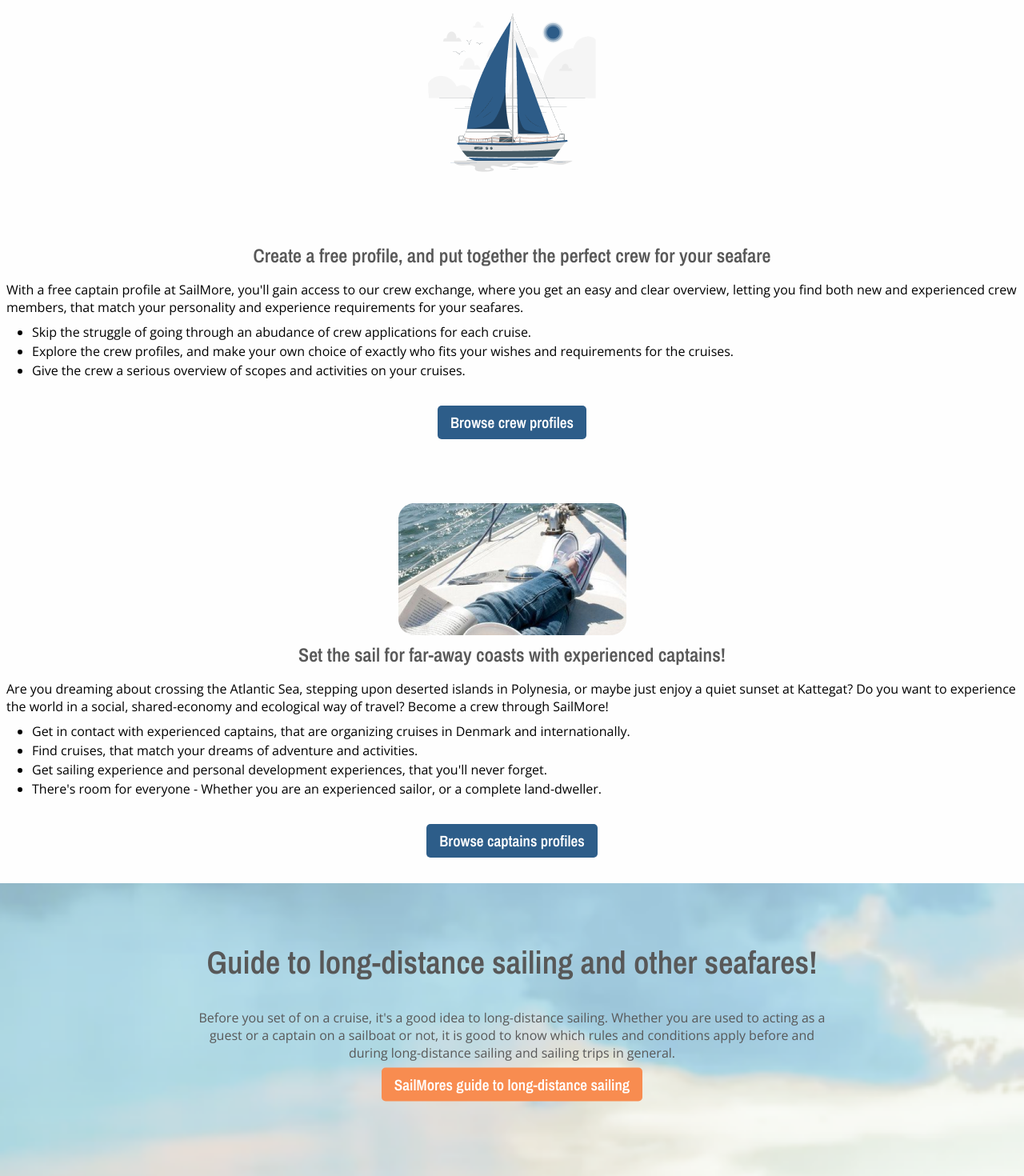
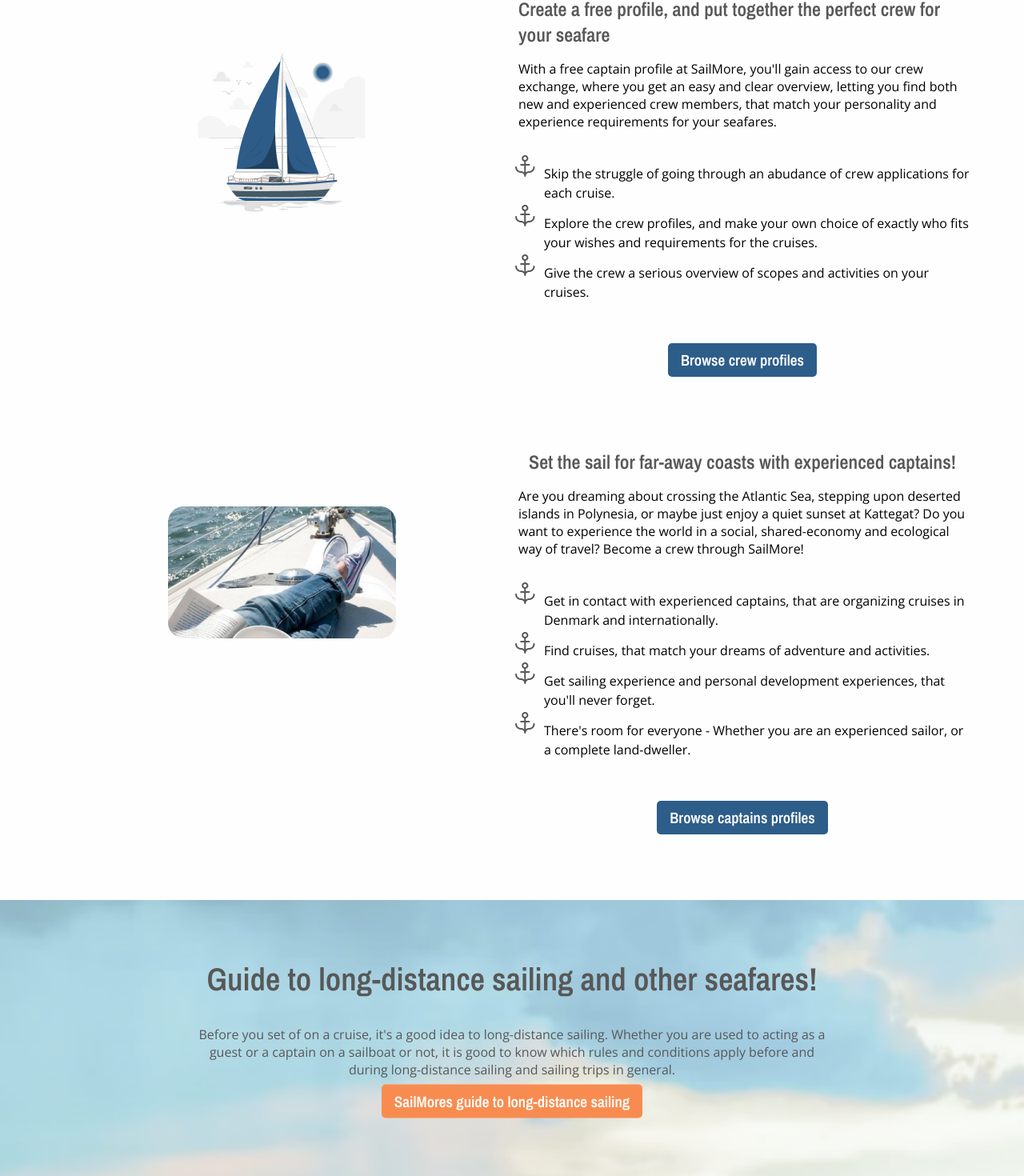
Before and after one commit to soswind/final-project-smooth-sailing-solutions, a React (Vite) app: page / in a window 1280 px wide. Shown: the part 1117-2587 px from the top of the page at 80% size. Built offline with nearby package versions, Linux system fonts and the light colour scheme.

Commit message:
Fix styling for landingpage

```diff
--- a/src/App.jsx
+++ b/src/App.jsx
@@ -10,7 +10,7 @@ import PrivateRoute from './components/Authenticator';
 import CaptainDashboard from './CaptainDashboard';
 import Seafares from './Seafares';
 import SignUpForm from './components/Signup';
-import Landingpage from './Landingpage';
+import Landingpage from './components/Landingpage';
 import NavbarBottom from './components/NavbarBottom';
 
 
--- a/src/Styles.css
+++ b/src/Styles.css
@@ -1,5 +1,6 @@
 @import url("App.css");
 @import url("./components/styles/header.css");
+@import url("./components/styles/splashscreen.css");
 
 * {
   margin: 0;
--- a/src/Landingpage.jsx
+++ b/src/components/Landingpage.jsx
@@ -3,9 +3,11 @@ import React from "react"
 
 export default function Landingpage() {
     return (
-        <section>
+        <>
+        <section className="landingpage">
+            <section className="crewprofiles">
             <img className="boat-image" src="../src/images/boat.png"></img>
-            <h2>Create a free profile, and put together the perfect crew for your seafare</h2>
+            <div><h2>Create a free profile, and put together the perfect crew for your seafare</h2>
             <p className="land-paragraph">With a free captain profile at SailMore, you'll gain access to our crew exchange, where you get
                 an easy and clear overview, letting you find both new and experienced crew members, that match your
                 personality and experience requirements for your seafares.
@@ -15,9 +17,11 @@ export default function Landingpage() {
                 <li>Explore the crew profiles, and make your own choice of exactly who fits your wishes and requirements for the cruises.</li>
                 <li>Give the crew a serious overview of scopes and activities on your cruises.</li>
             </ul>
-            <button className="crew-profiles-button" type="button">Browse crew profiles</button>
+            <button className="crew-profiles-button" type="button">Browse crew profiles</button></div>
+            </section>
+           <section className="captainprofiles">
             <img className="fordaek-image" src="../src/images/fordaek-bog.png"></img>
-            <h2>Set the sail for far-away coasts with experienced captains!</h2>
+            <div><h2>Set the sail for far-away coasts with experienced captains!</h2>
             <p>Are you dreaming about crossing the Atlantic Sea, stepping upon deserted islands in Polynesia, or maybe just enjoy a quiet sunset at Kattegat?
                 Do you want to experience the world in a social, shared-economy and ecological way of travel? Become a crew through SailMore!
             </p>
@@ -27,8 +31,9 @@ export default function Landingpage() {
                 <li>Get sailing experience and personal development experiences, that you'll never forget.</li>
                 <li>There's room for everyone - Whether you are an experienced sailor, or a complete land-dweller.</li>
             </ul>
-            <button className="captain-button" type="button">Browse captains profiles</button>
-
+            <button className="captain-button" type="button">Browse captains profiles</button></div>
+            </section>
+            </section>
             <div className="section-image">
             <img className="section-landingpage" src="../src/images/section-image.png"></img>
             <div className="content-container">
@@ -40,7 +45,9 @@ export default function Landingpage() {
             </div>
 
             </div>
-            </section>
+
+        </>
+
     )
 
 }
--- /dev/null
+++ b/src/components/styles/splashscreen.css
@@ -0,0 +1,235 @@
+.landingpage {
+  padding: 0 5%;
+}
+
+/* Header section with image & paragraph text */
+.header-image {
+  object-fit: cover;
+  width: 100%;
+  height: 100%;
+}
+
+.title-header {
+  display: flex;
+  justify-content: center;
+  font-size: 2rem;
+  font-weight: 500;
+  color: #585858;
+  margin: 0 auto;
+  padding-bottom: 1.5rem;
+  padding: 2rem;
+  font-family: "Archivo Narrow", sans-serif, Arial, Helvetica, sans-serif;
+}
+
+.paragraph-header {
+  display: flex;
+  justify-content: center;
+  font-size: 1rem;
+  font-weight: 500;
+  color: #585858;
+  margin: 0 auto;
+  padding: 0.8rem;
+  font-family: "Archivo Narrow", sans-serif, Arial, Helvetica, sans-serif;
+}
+
+.header-button {
+  display: block;
+  font-size: 1.2rem;
+  background-color: #f88c50;
+  color: #fff;
+  border-radius: 5px;
+  padding: 0.5rem 1rem;
+  margin: 0 auto;
+  border: none;
+  cursor: pointer;
+  font-family: "Archivo Narrow", sans-serif, Arial, Helvetica, sans-serif;
+
+  &:hover {
+    background-color: #585858;
+    color: #fff;
+  }
+}
+
+.boat-image {
+  display: block;
+  width: auto;
+  height: auto;
+  margin: 0 auto;
+  padding: 5rem;
+}
+
+.crew-profiles-button {
+  display: block;
+  font-size: 1.2rem;
+  background-color: #2d5d89;
+  color: #fff;
+  border-radius: 5px;
+  padding: 0.5rem 1rem;
+  margin: 0 auto 2rem;
+  border: none;
+  cursor: pointer;
+  font-family: "Archivo Narrow", sans-serif, Arial, Helvetica, sans-serif;
+
+  &:hover {
+    background-color: #585858;
+    color: #fff;
+  }
+}
+
+.fordaek-image {
+  display: block;
+  width: auto;
+  height: auto;
+  object-fit: contain;
+  margin: 5rem auto 0;
+  border-radius: 15px;
+  align-items: center;
+}
+
+.captain-button {
+  display: block;
+  font-size: 1.2rem;
+  background-color: #2d5d89;
+  color: #fff;
+  border-radius: 5px;
+  padding: 0.5rem 1rem;
+  margin: 0 auto 2rem;
+  border: none;
+  cursor: pointer;
+  font-family: "Archivo Narrow", sans-serif, Arial, Helvetica, sans-serif;
+
+  &:hover {
+    background-color: #585858;
+    color: #fff;
+  }
+}
+
+.land-ul {
+  display: flex;
+  flex-direction: column;
+  align-items: flex-start;
+  margin: 0 auto;
+  line-height: 1.5;
+  padding-bottom: 2rem;
+  font-family: "Open Sans", sans-serif, Arial, Helvetica, sans-serif;
+  list-style-image: url("./anchor.png");
+  margin: 20px 0;
+}
+
+.captain-ul-landingpage {
+  display: flex;
+  flex-direction: column;
+  align-items: flex-start;
+  margin: 0 auto;
+  line-height: 1.5;
+  padding-bottom: 2rem;
+  font-family: "Open Sans", sans-serif, Arial, Helvetica, sans-serif;
+  list-style-image: url("./anchor.png");
+  margin: 20px 0;
+}
+
+/*section with text in image */
+
+.section-image {
+  position: relative;
+  width: 100%;
+  max-height: 400px;
+  overflow: hidden;
+  margin-bottom: 1rem;
+}
+
+.section-image img {
+  width: 100%;
+  object-fit: cover;
+  object-position: 50% 35%;
+}
+
+.content-container {
+  position: absolute;
+  top: 50%;
+  left: 50%;
+  transform: translate(-50%, -50%);
+  text-align: center;
+  color: #fff;
+  width: 100%; /* Juster bredden efter behov */
+  max-width: 800px; /* Sæt en maksimum bredde */
+  margin: 0 auto; /* Center containeren inden for billedet */
+}
+
+.h2-in-image {
+  font-size: 2.5rem;
+}
+
+.paragraph-in-image {
+  font-size: 1rem;
+  margin-top: 1rem; /* Tilføj et mellemrum over paragraph-teksten */
+  color: #585858;
+}
+
+.long-distance-button {
+  font-size: 1.2rem;
+  background-color: #f88c50;
+  color: #fff;
+  border-radius: 5px;
+  padding: 0.5rem 1rem;
+  margin-bottom: 4rem; /* Tilføj et mellemrum over knappen */
+  border: none;
+  cursor: pointer;
+  font-family: "Archivo Narrow", sans-serif, Arial, Helvetica, sans-serif;
+
+  &:hover {
+    background-color: #585858;
+  }
+}
+
+@media only screen and (min-width: 800px) {
+  .crewprofiles,
+  .captainprofiles {
+    display: grid;
+    grid-template-columns: 1fr 1fr;
+    margin: 50px 0;
+  }
+}
+
+@media only screen and (min-width: 1300px) {
+  .seafareItems div {
+    display: grid;
+    grid-template-columns: 1fr 1fr 1fr;
+  }
+}
+
+@media screen and (max-width: 768px) {
+  .content-container {
+    width: 90%;
+  }
+
+  .h2-in-image {
+    font-size: 2rem;
+  }
+
+  .paragraph-in-image {
+    font-size: 0.9rem;
+  }
+
+  .long-distance-button {
+    font-size: 1rem;
+  }
+}
+
+@media screen and (max-width: 480px) {
+  .content-container {
+    width: 100%;
+  }
+
+  .h2-in-image {
+    font-size: 1.5rem;
+  }
+
+  .paragraph-in-image {
+    font-size: 0.8rem;
+  }
+
+  .long-distance-button {
+    font-size: 0.9rem;
+  }
+}
--- a/src/index.jsx
+++ b/src/index.jsx
@@ -5,7 +5,7 @@ import './styles.css'
 
 import Header from "./components/Header.jsx";
 import Splashscreen from "./components/Splashscreen.jsx";
-import Landingpage from "./Landingpage.jsx";
+import Landingpage from "./components/Landingpage.jsx";
 import NavbarBottom from "./components/NavbarBottom.jsx";
 
 ReactDOM.createRoot(document.getElementById('root')).render(
```
Also changed, not shown: src/components/styles/anchor.png (added).
